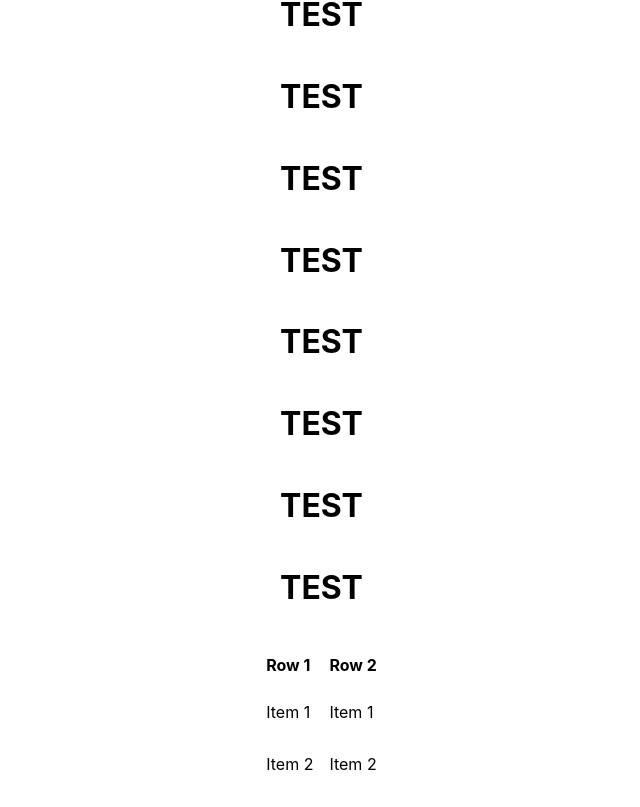
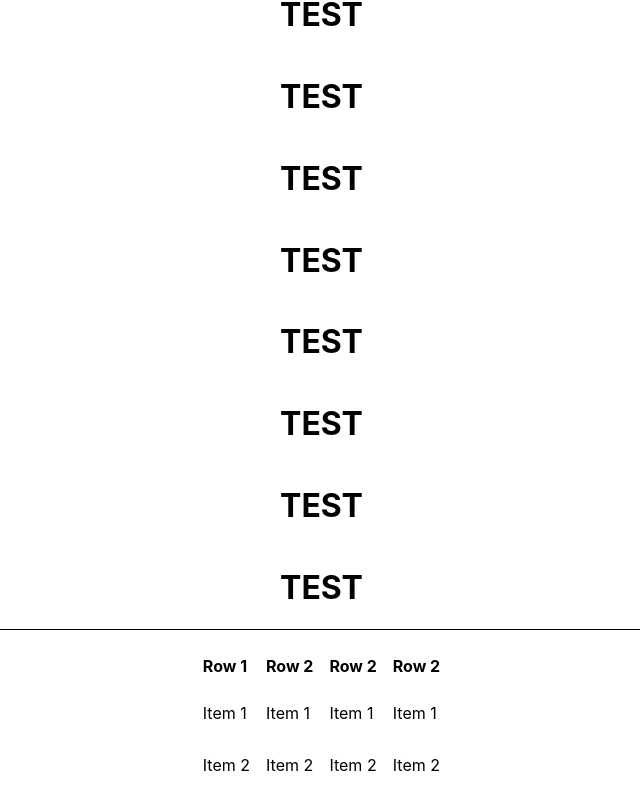
Before and after one commit to thuner2007/ColinsSDX, a React (Create React App) app: page / in a window 1280 px wide. Shown: the part 2768-3575 px from the top of the page, without its empty margins (311-951 px from the left). Built offline with nearby package versions, Linux system fonts and the light colour scheme.

Commit message:
feat: initial

```diff
--- a/src/App.tsx
+++ b/src/App.tsx
@@ -62,7 +62,38 @@ function App() {
       <h1>TEST</h1>
       <h1>TEST</h1>
       <h1>TEST</h1>
-      <SimpleFooter1 />
+      <SimpleFooter1
+        rows={[
+          {
+            label: 'Row 1',
+            items: [
+              { label: 'Item 1', onClick: () => console.log('Item 1 clicked') },
+              { label: 'Item 2', onClick: () => console.log('Item 2 clicked') },
+            ],
+          },
+          {
+            label: 'Row 2',
+            items: [
+              { label: 'Item 1', onClick: () => console.log('Item 1 clicked') },
+              { label: 'Item 2', onClick: () => console.log('Item 2 clicked') },
+            ],
+          },
+          {
+            label: 'Row 2',
+            items: [
+              { label: 'Item 1', onClick: () => console.log('Item 1 clicked') },
+              { label: 'Item 2', onClick: () => console.log('Item 2 clicked') },
+            ],
+          },
+          {
+            label: 'Row 2',
+            items: [
+              { label: 'Item 1', onClick: () => console.log('Item 1 clicked') },
+              { label: 'Item 2', onClick: () => console.log('Item 2 clicked') },
+            ],
+          },
+        ]}
+      />
     </div>
   );
 }
--- a/src/components/Footers/SimpleFooter1/SimpleFooter1.tsx
+++ b/src/components/Footers/SimpleFooter1/SimpleFooter1.tsx
@@ -8,10 +8,11 @@ interface SimpleFooter1Props {
   rows: [
     {
       label: string;
-      items: [{ label: string; onClick: () => void }];
+      items: [{ label: string; onClick?: () => void }];
     }
   ];
   alignItems?: 'flex-start' | 'center' | 'flex-end';
+  borderTop?: string;
 }
 
 const SimpleFooter1: React.FC<SimpleFooter1Props> = ({
@@ -35,6 +36,7 @@ const SimpleFooter1: React.FC<SimpleFooter1Props> = ({
     },
   ],
   alignItems = 'center',
+  borderTop = '1px solid black',
 }) => {
   return (
     <div
@@ -45,6 +47,7 @@ const SimpleFooter1: React.FC<SimpleFooter1Props> = ({
         padding: padding,
         alignItems: alignItems,
         width: `calc(100% - ${padding} - ${padding})`,
+        borderTop: borderTop,
       }}
     >
       <div className="parentDivRowsSimpleFooter1">
```
Also changed, not shown: 1 other file (tests, documents, lock files or other folders).
